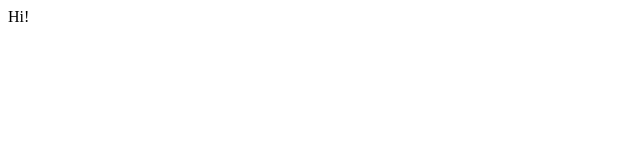
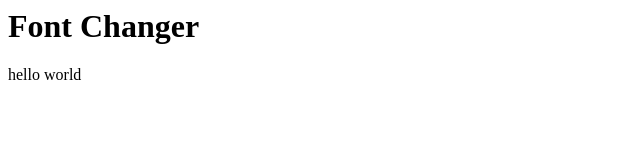
Before and after one commit to mkewins/fontChanger, a plain HTML site: page index.html in a window 1280 px wide. Shown: the whole page, without its empty margins (0-640 px from the left). Drawn offline with Linux system fonts and the light colour scheme.

Commit message:
trivial html changes to index.html

```diff
--- a/index.html
+++ b/index.html
@@ -1,4 +1,9 @@
 <html>
-  <head></head>
-  <body>Hi!</body>
+  <head>
+  	<title>change ur fonts</title>
+  </head>
+  <body>
+  	<h1>Font Changer</h1>
+  	<p>hello world</p>
+  </body>
 </html>
```
